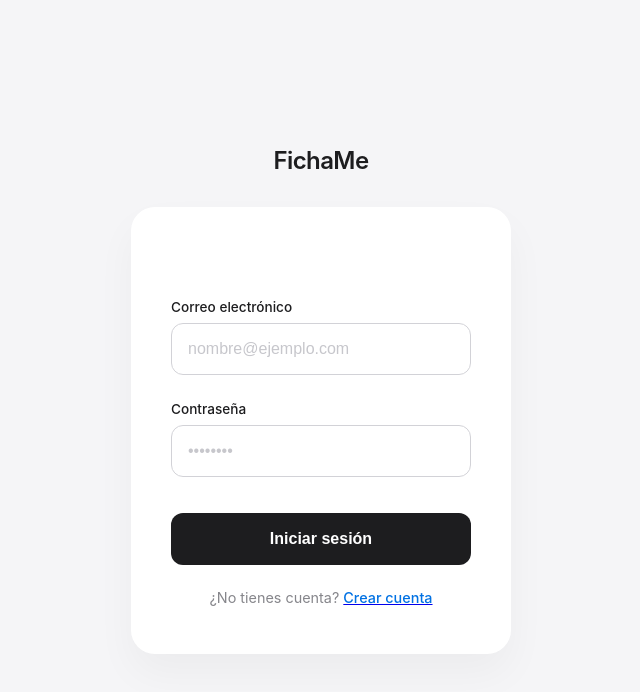
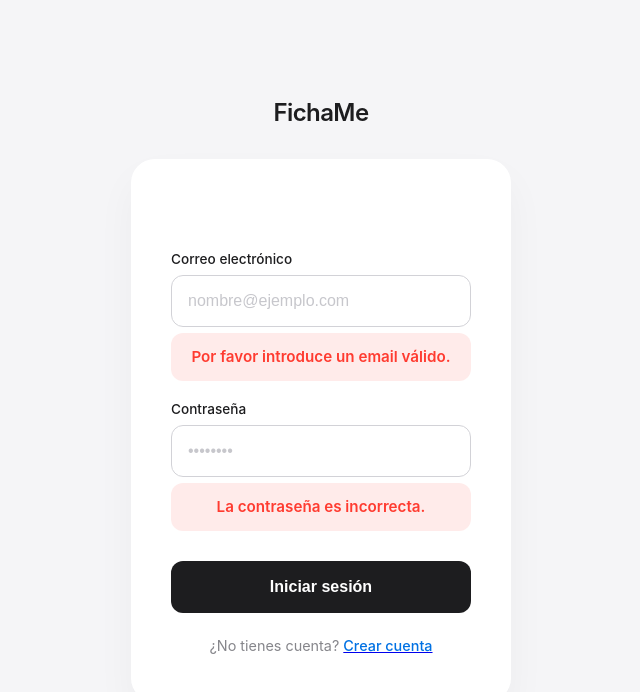
Before and after one commit to Joaaan09/fichame, a React app in the folder frontend/: page / in a window 1280 px wide. Shown: the top 692 px of the page, without its empty margins (319-959 px from the left). Built offline with nearby package versions, Linux system fonts and the light colour scheme; the HTML template or start-up script is replaced by a standard one.

Commit message:
feat: mensaje error en modales

```diff
--- a/frontend/src/assets/css/index.css
+++ b/frontend/src/assets/css/index.css
@@ -137,9 +137,10 @@ body {
     font-size: 0.75rem;
     color: var(--error-red);
     margin-top: 6px;
-    height: 0;
+    height: 0px;
     overflow: hidden;
     transition: height 0.3s ease;
+
 }
 
 .input-field.error+.error-msg {
@@ -860,6 +861,24 @@ body {
     justify-content: center;
 }
 
+.error-msg {
+    color: var(--accent-red);
+    background: rgba(255, 59, 48, 0.1);
+    padding: 12px 16px;
+    border-radius: 12px;
+    font-size: 0.95rem;
+    font-weight: 600;
+    line-height: 1.2;
+    margin-bottom: 14px;
+    display: flex;
+    align-items: center;
+    justify-content: center;
+    text-align: center;
+    width: 100%;
+    min-height: 48px;
+    animation: shake 0.4s ease-in-out;
+}
+
 .dropdown-item:hover {
     background-color: rgba(0, 113, 227, 0.1);
     color: var(--accent-blue);
@@ -997,11 +1016,20 @@ body {
     background: var(--bg-card);
     width: 95%;
     max-width: 450px;
+    max-height: 90vh;
     border-radius: 24px;
     overflow: hidden;
     box-shadow: 0 20px 60px rgba(0, 0, 0, 0.3);
     animation: modalSlideUp 0.4s cubic-bezier(0.16, 1, 0.3, 1);
     border: 1px solid rgba(255, 255, 255, 0.2);
+    display: flex;
+    flex-direction: column;
+}
+
+.modal-content {
+    padding: 16px 24px 40px 24px;
+    overflow-y: auto;
+    flex: 1;
 }
 
 .modal-header {
@@ -1094,10 +1122,6 @@ body {
     line-height: 1.4;
 }
 
-.modal-content {
-    padding: 24px;
-}
-
 @keyframes modalSlideUp {
     from {
         opacity: 0;
--- a/frontend/src/components/pages/Historial.jsx
+++ b/frontend/src/components/pages/Historial.jsx
@@ -11,6 +11,7 @@ export const Historial = () => {
     const [activeDropdown, setActiveDropdown] = useState(null);
     const [modoModal, setModoModal] = useState(null); // 'edit' | 'delete' | null
     const [selectedSession, setSelectedSession] = useState(null);
+    const [error, setError] = useState(null);
     const token = localStorage.getItem("token");
 
     const { categories } = useOutletContext();
@@ -26,7 +27,10 @@ export const Historial = () => {
 
         if (request.ok) {
             setModoModal(null);
+            setError(null);
             refetch();
+        } else {
+            setError("Error al eliminar la sesión");
         }
     };
 
@@ -47,17 +51,22 @@ export const Historial = () => {
 
         if (request.ok) {
             setModoModal(null);
+            setError(null);
             refetch();
+        } else {
+            setError("Error al actualizar la sesión");
         }
     };
 
 
     const openDeleteModal = (session) => {
+        setError(null);
         setSelectedSession(session);
         setModoModal('delete');
     };
 
     const openEditModal = (session) => {
+        setError(null);
         setSelectedSession(session);
         setModoModal('edit');
     };
@@ -162,16 +171,17 @@ export const Historial = () => {
             })}
             <Modal
                 isOpen={modoModal === 'delete'}
-                onClose={() => setModoModal(null)}
+                onClose={() => { setModoModal(null); setError(null); }}
                 title="Eliminar sesión"
             >
                 <div className="modal-delete-confirm">
+                    {error && <div className="error-msg">{error}</div>}
                     <p>¿Estás seguro de que deseas eliminar esta sesión?</p>
                     <div style={{ display: 'flex', gap: '12px', marginTop: '24px', justifyContent: 'flex-end' }}>
                         <button
                             className="btn-cancel"
                             style={{ background: '#F2F2F7', border: 'none', padding: '10px 20px', borderRadius: '10px', fontWeight: 600, cursor: 'pointer' }}
-                            onClick={() => setModoModal(null)}
+                            onClick={() => { setModoModal(null); setError(null); }}
                         >
                             Cancelar
                         </button>
@@ -192,10 +202,11 @@ export const Historial = () => {
 
             <Modal
                 isOpen={modoModal === 'edit'}
-                onClose={() => setModoModal(null)}
+                onClose={() => { setModoModal(null); setError(null); }}
                 title="Editar sesión"
             >
                 <div className="modal-form">
+                    {error && <div className="error-msg">{error}</div>}
                     <div className="form-group">
                         <label>Hora de entrada</label>
                         <input
@@ -239,11 +250,11 @@ export const Historial = () => {
                         />
                     </div>
 
-                    <div style={{ display: 'flex', gap: '12px', marginTop: '12px', justifyContent: 'flex-end' }}>
+                    <div style={{ display: 'flex', gap: '12px', marginTop: '24px', justifyContent: 'flex-end' }}>
                         <button
                             className="btn-cancel"
                             style={{ background: '#F2F2F7', border: 'none', padding: '10px 20px', borderRadius: '10px', fontWeight: 600, cursor: 'pointer' }}
-                            onClick={() => setModoModal(null)}
+                            onClick={() => { setModoModal(null); setError(null); }}
                         >
                             Cancelar
                         </button>
```
